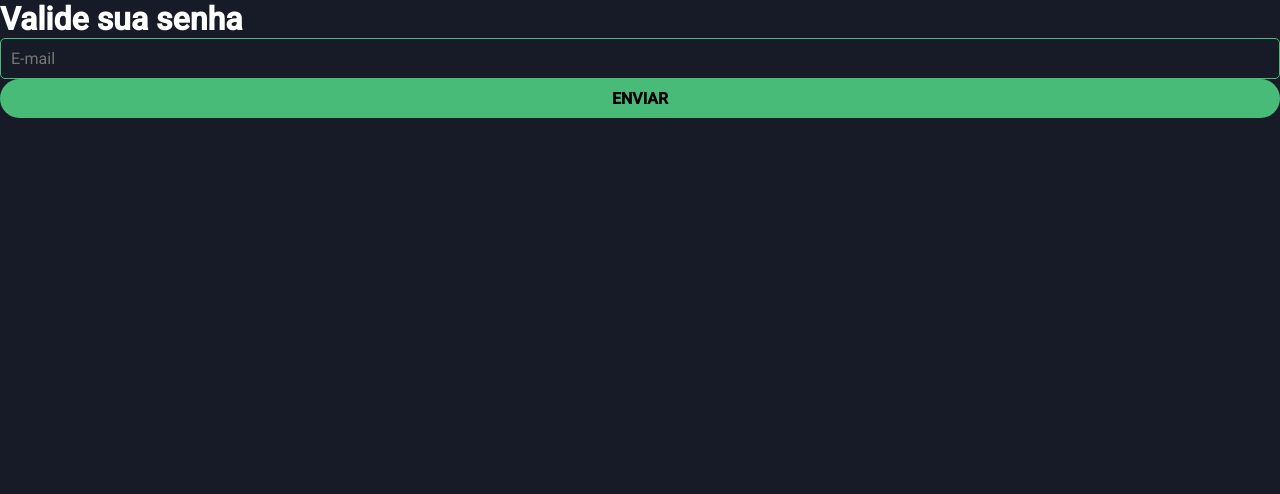
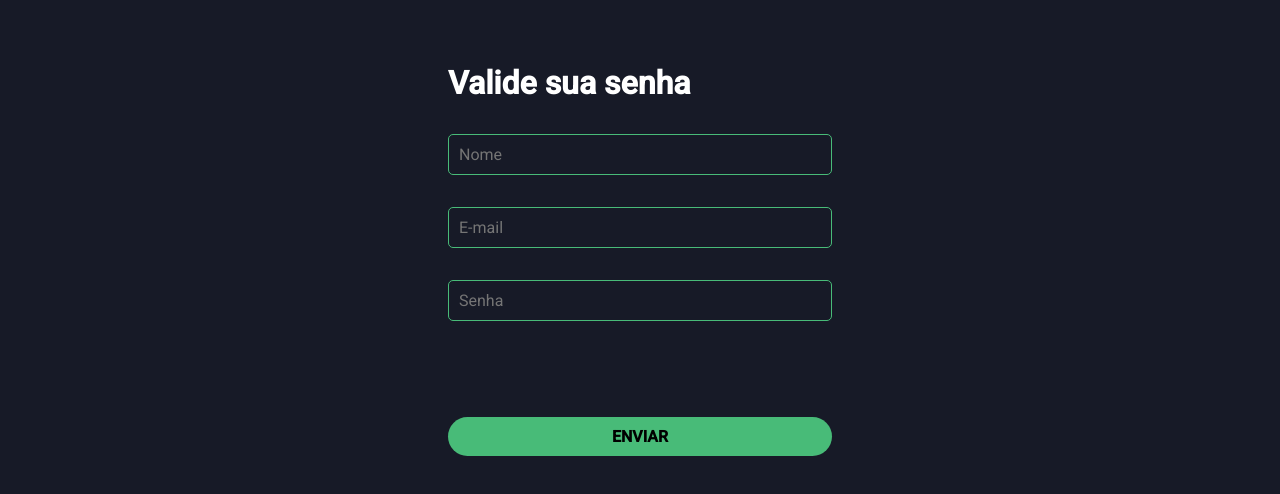
Before and after one commit to BrunoMMesquita/password-validator, a Next.js app: page / in a window 1280 px wide. Shown: the top 494 px of the page. Built offline with nearby package versions, Linux system fonts and the light colour scheme.

Commit message:
feat: styling password page

```diff
--- a/src/Presentation/pages/validation/index.tsx
+++ b/src/Presentation/pages/validation/index.tsx
@@ -1,12 +1,18 @@
 import { Input, Button } from "@/Presentation/components"
-import { Container } from "./styled"
+import { Container, WrapperButton } from "./styled"
 
 export function ValidationPage(): React.ReactElement {
   return (
     <Container>
-      <h1>Valide sua senha</h1>
-      <Input placeholder="E-mail" />
-      <Button text="Enviar" onClick={() => alert('sa')} />
+      <div>
+        <h1>Valide sua senha</h1>
+        <Input placeholder='Nome' />
+        <Input placeholder='E-mail' />
+        <Input placeholder="Senha" type='password' />
+        <WrapperButton>
+          <Button text="Enviar" onClick={() => alert('sa')} />
+        </WrapperButton>
+      </div>
     </Container>
   )
 }
--- a/src/Presentation/pages/validation/styled.ts
+++ b/src/Presentation/pages/validation/styled.ts
@@ -1,5 +1,21 @@
 import styled from 'styled-components'
 
 export const Container = styled.div`
+  display: flex;
+  justify-content: center;
+  align-items: center;
 
-`
+  > div {
+    margin-top: 4rem;
+    width: 30%;
+
+    h1,
+    input{
+      margin-bottom: 2rem;
+    }
+  }
+`;
+
+export const WrapperButton = styled.div`
+  margin-top: 4rem;
+`;
--- a/src/Presentation/styles/colors.ts
+++ b/src/Presentation/styles/colors.ts
@@ -1,3 +1,4 @@
 export const darkGray = '#171A27'
 export const white = '#fff'
 export const green = '#48bb78'
+export const red = '#9b2c2c'
--- a/src/Presentation/styles/styled.d.ts
+++ b/src/Presentation/styles/styled.d.ts
@@ -8,6 +8,7 @@ declare module 'styled-components' {
             background: string;
             text: string;
             primary: string;
+            error: string;
         },
     }
 }
--- a/src/Presentation/styles/themes/default.ts
+++ b/src/Presentation/styles/themes/default.ts
@@ -1,5 +1,5 @@
 import { DefaultTheme } from 'styled-components'
-import { white, darkGray, green } from '../colors'
+import { white, darkGray, green, red } from '../colors'
 
 export const Default: DefaultTheme = {
     title: 'default',
@@ -7,7 +7,8 @@ export const Default: DefaultTheme = {
     colors: {
       background: darkGray,
       text: white,
-      primary: green
+      primary: green,
+      error: red
     },
 
 };
```
